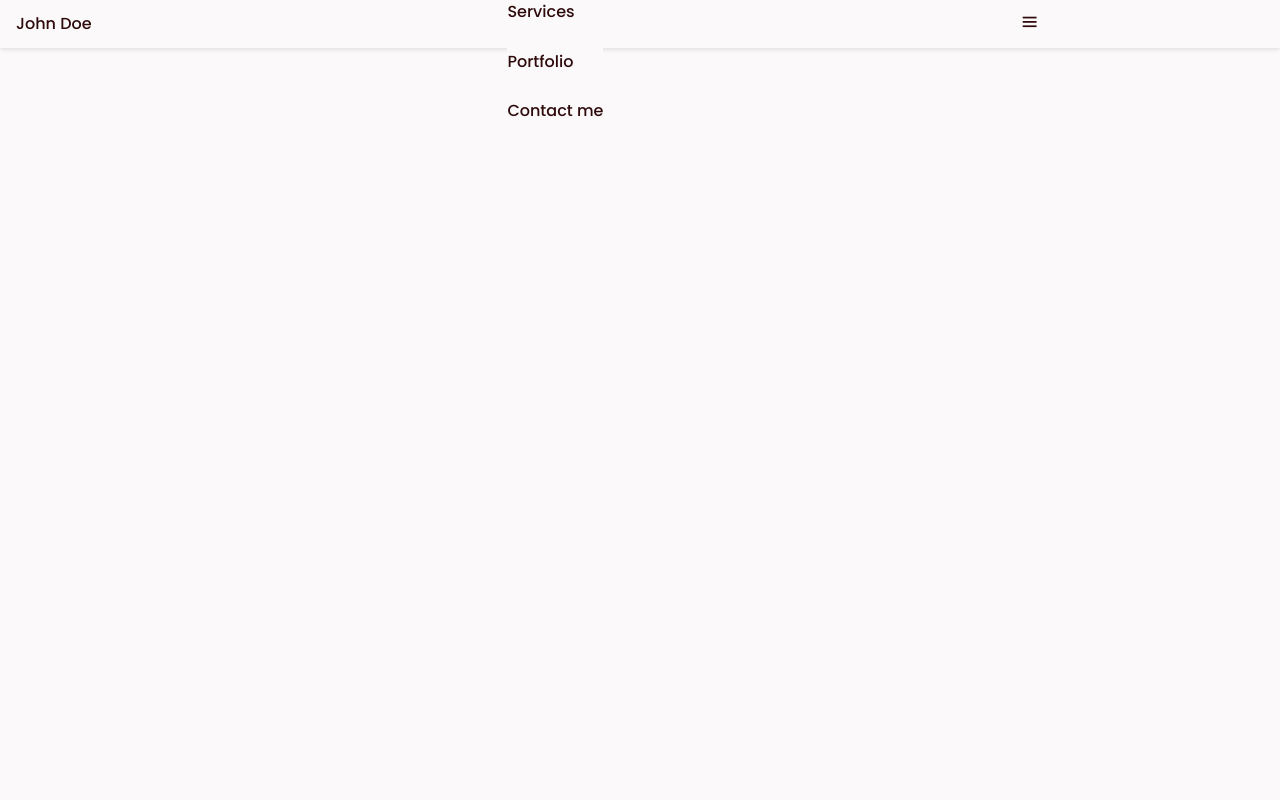
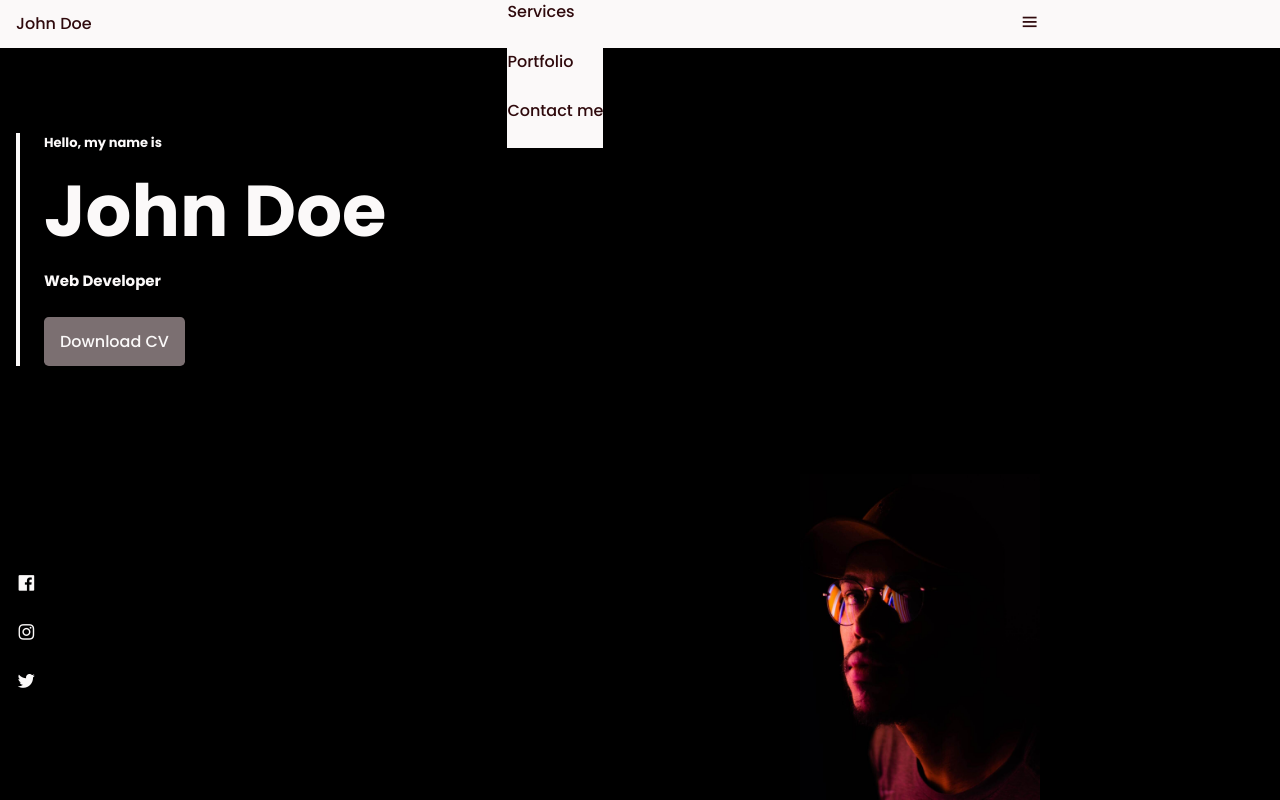
Before and after one commit to Kseniya44/personal_portfolio, a plain HTML site: page index.html in a window 1280 px wide. Drawn offline with nearby package versions, Linux system fonts and the light colour scheme.

Commit message:
Home was added

```diff
--- a/assets/css/style.css
+++ b/assets/css/style.css
@@ -210,3 +210,72 @@ img {
     visibility: visible;
     bottom: 1.5rem;
 }
+/* home */
+.home {
+    background-color: #000;
+    overflow: hidden;
+}
+.home__container {
+    position: relative;
+    height: calc(100vh - var(--header-height));
+    grid-template-rows: repeat(2, max-content);
+    align-content: space-around;
+    row-gap: 2rem;
+}
+.home__data {
+    border-left: 4px solid var(--first-color-lighten);
+    color: var(--first-color-lighten);
+    padding-left: 1.5rem;
+    z-index: var(--z-tooltip);
+}
+.home__name {
+    font-size: var(--biggest-font-size);
+}
+
+.home__greeting, .home__profession {
+    display: block;
+    font-weight: var(--font-bold);
+}
+.home__greeting {
+    font-size: .813rem;
+}
+.home__profession {
+    font-size: .938rem;
+    margin-bottom: var(--mb-3);
+}
+.home__img {
+    position: absolute;
+    right: 0;
+    bottom: 0;
+}
+.home__img img {
+    width: 240px;
+}
+.home__social {
+    display: flex;
+    flex-direction: column;
+}
+.social__icon {
+    width: max-content;
+    font-size: 1.3rem;
+    margin-bottom: var(--mb-2);
+    color: var(--first-color-lighten);
+}
+.social__icon:hover {
+    color: var(--first-color-light);
+}
+
+/* button */
+.button {
+    display: inline-block;
+    background-color: var(--first-color);
+    color: var(--first-color-lighten);
+    padding: .75rem 1rem;
+    border-radius: .3rem;
+}
+.button:hover {
+    background-color: var(--first-color-dark);
+}
+.button-light {
+    background-color: var(--first-color-light);
+}
--- a/index.html
+++ b/index.html
@@ -32,6 +32,34 @@
             </div>
         </nav>
     </header>
+    <main class="main">
+        <!-- home -->
+        <section class="home" id="home">
+            <div class="container home__container grid">
+                <div class="home__data">
+                    <span class="home__greeting">Hello, my name is</span>
+                    <h1 class="home__name">John Doe</h1>
+                    <span class="home__profession">Web Developer</span>
+                    <a download="" href="#" class="button button-light">Download CV</a>
+                </div>
+                <div class="home__social social">
+                    <a href="#" class="social__icon">
+                        <i class="bx bxl-facebook-square"></i>
+                    </a>
+                    <a href="#" class="social__icon">
+                        <i class="bx bxl-instagram"></i>
+                    </a>
+                    <a href="#" class="social__icon">
+                        <i class="bx bxl-twitter"></i>
+                    </a>
+                </div>
+
+                <div class="home__img">
+                    <img src="assets/img/home.jpg" alt="photo">
+                </div>
+            </div>
+        </section>
+    </main>
     <script src="assets/js/main.js"></script>
 </body>
 </html>
```
